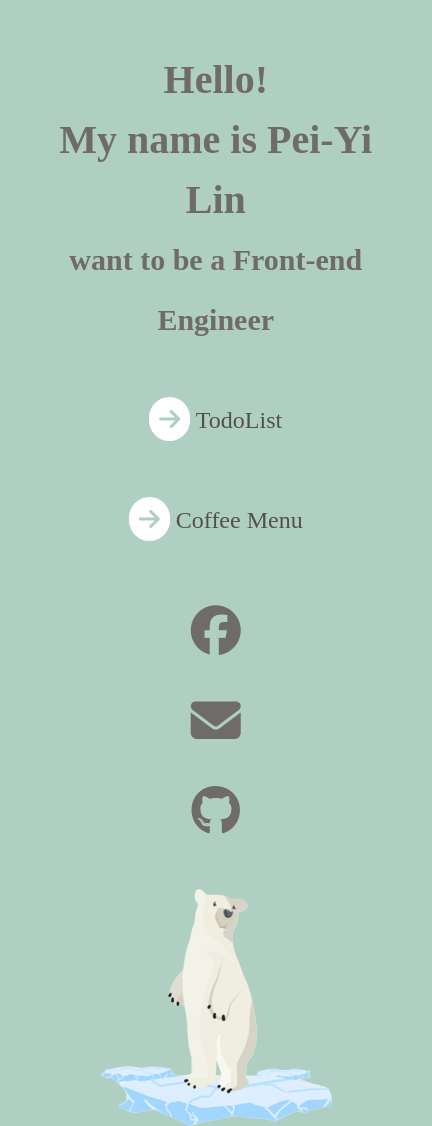
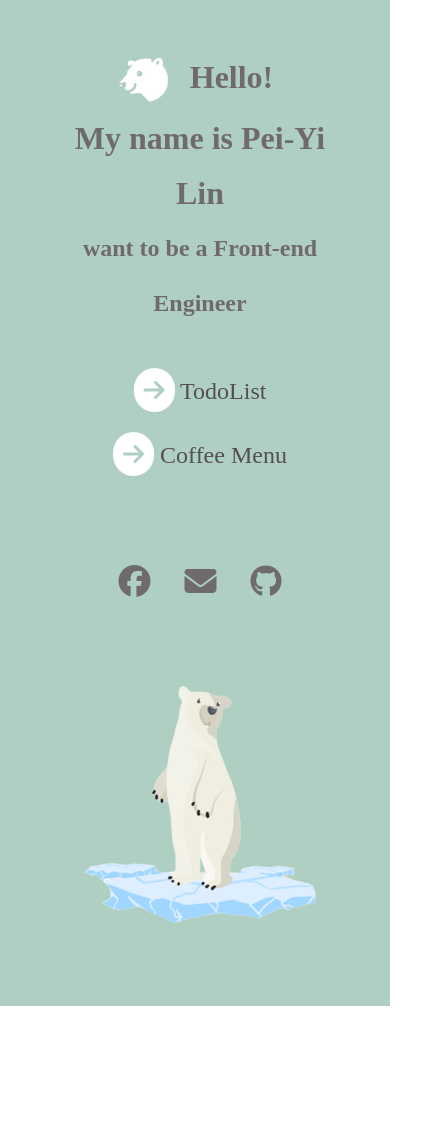
Before and after one commit to Penny0330/FrontendCourse, a plain HTML site: page Self-introduction/index.html in a window 390 px wide. Shown: the whole page, 432 px wide, since content can reach past the window. After the commit the page ends 1006 px from the top, so only its background shows below. Drawn offline with Linux system fonts and the light colour scheme.

Commit message:
update logo

```diff
--- a/Self-introduction/index.html
+++ b/Self-introduction/index.html
@@ -1,11 +1,11 @@
 <!DOCTYPE html>
-<html lang="zh-Han">
+<html lang="en">
 <head>
     <meta charset="UTF-8">
     <meta http-equiv="X-UA-Compatible" content="IE=edge">
     <meta name="viewport" content="width=device-width, initial-scale=1.0">
     <base target="_blank"/>
-    <title>Self Introduction</title>
+    <title>Document</title>
     <!-- fontawesome -->
     <script src="https://kit.fontawesome.com/2d1cabe1bc.js" crossorigin="anonymous"></script>
     <link rel="stylesheet" href="./style.css">
@@ -14,7 +14,8 @@
     <div class="wrap">
         <div class="left">
             <div class="text">
-                <h1>
+                <h1 class="hello">
+                    <img src="./bear-logo.png" alt="" class="bear">
                     Hello!
                 </h1>
                 <h1>My name is <span>Pei-Yi Lin</span></h1>
--- a/Self-introduction/style.css
+++ b/Self-introduction/style.css
@@ -1,39 +1,59 @@
-
 *{
     margin: 0;
     padding: 0;
+    box-sizing: border-box;
 }
 
 .wrap{
+    width: 70%;
     margin: auto;
-    margin-top: 80px;
-    width: 900px;
-    display: flex;
-    justify-content: space-evenly;
+    margin-top: 8%;
+    padding: 50px;
+    display: grid;
+    grid-template-columns: 2fr 1fr;
+    align-items: center;
     background-color: #afcfc2;
-    padding: 50px;
+
 }
 
-h1, h2{
+.left{
+    grid-column: 1/2;
+    display: grid;
+    grid-template-rows: 3fr 1fr 1fr;
+    grid-template-areas:
+    "text"
+    "con"
+    "icon";
+    align-items: center;
+    gap: 20px;
+    text-align: center;
+    margin-right: 60px;
+}
+
+.text{
+    grid-area: text;
+    line-height: 55px;
     color: rgb(112, 107, 107);
 }
 
+.hello{
+    margin-right: 20px;
+}
 
-.left{
-    display: flex;
-    flex-direction: column;
-    align-items: center;
-    line-height: 60px;
+.bear{
+    vertical-align: middle;
+    width: 75px;
+    /* margin-right: 25px; */
 }
 
 .con{
-    margin-top: 20px;
+    grid-area: con;
+    font-size: 24px;
 }
 
 .con a{
     text-decoration: none;
-    font-size: 24px;
-    margin: 20px;
+    margin: 10px;
     color: rgb(84, 80, 80);
 }
 
@@ -49,60 +69,44 @@ h1, h2{
 }
 
 .icon{
-    margin-top: 15px;
+    grid-area: icon;
+
+}
+
+.icon a{
+    font-size: 32px;
+    margin: 0 35px;
 }
 
 .icon i{
-    margin: 20px;
-    font-size: 40px;
-    vertical-align: middle;
+    color: rgb(112, 107, 107);
 }
 
 .icon i:hover{
     color: white;
 }
 
-.github, .email, .facebook{
-    color:  rgb(112, 107, 107);
-}
-
-.right{
-    align-self: center;
-}
-
-.right img{
-    max-width: 100%;
-}
 
 @media (max-width: 768px) {
     .wrap{
-        width: 85%;
-        flex-wrap: wrap;
-        flex-direction: column;
+        width: 100%;
+        grid-template-columns: 1fr;
+        text-align: center;
         margin: 0;
-        font-size: 20px;
     }
 
     .left{
-        text-align: center;
+        margin: 0;
+        grid-template-rows: 2fr 1fr 1fr;
     }
 
     .con{
         display: flex;
-        flex-direction: column;
+        flex-wrap: wrap;
         justify-content: center;
     }
 
-    .icon{
-        display: flex;
-        flex-direction: column;
-    }
-
-    .right img{
-        min-width: 100%;
-    }
-
-    .icon i{
-        font-size: 50px;
+    .icon a{
+        margin: 0 15px;
     }
 }
```
Also changed, not shown: Self-introduction/bear-logo.png (added).
